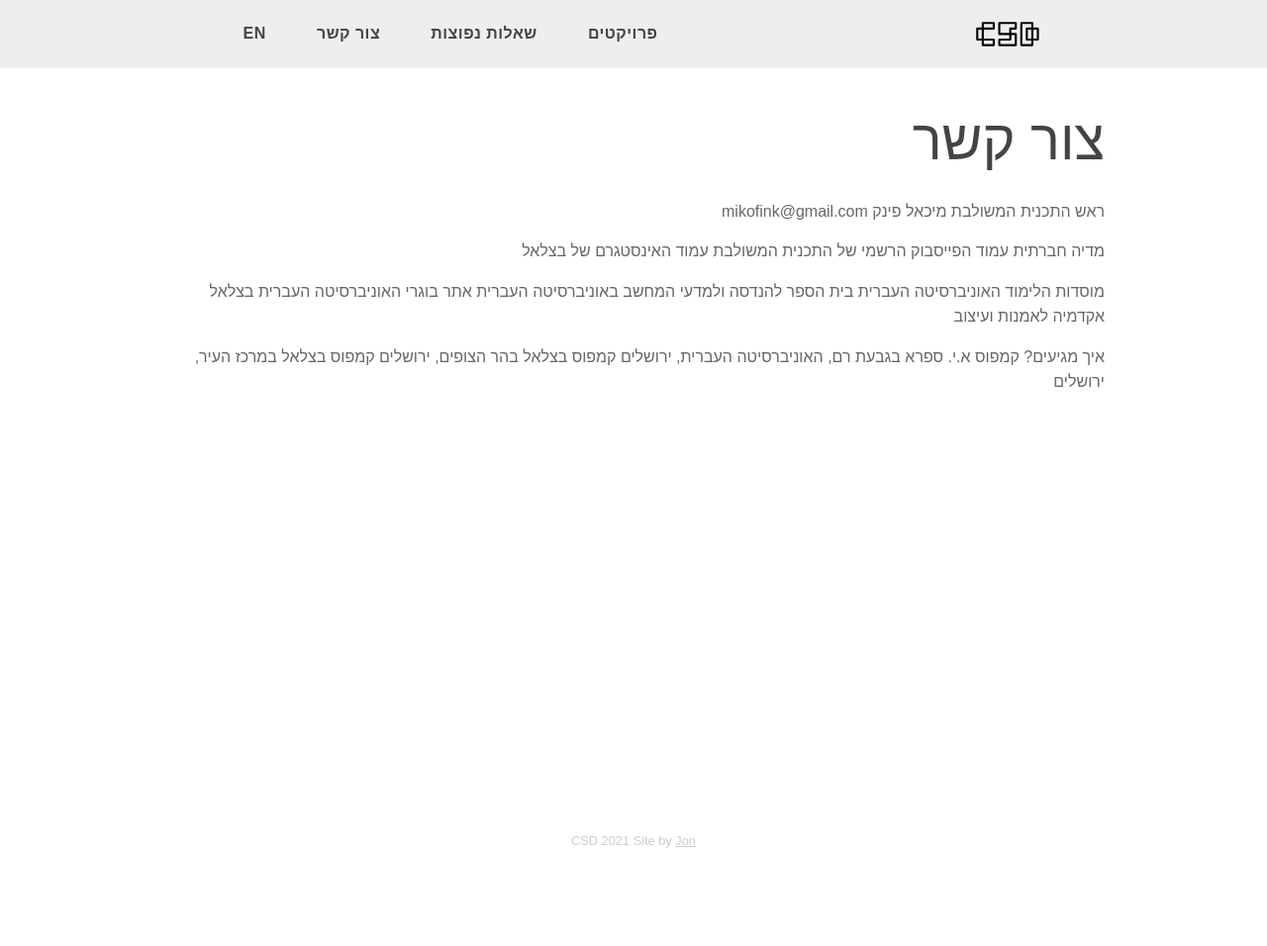
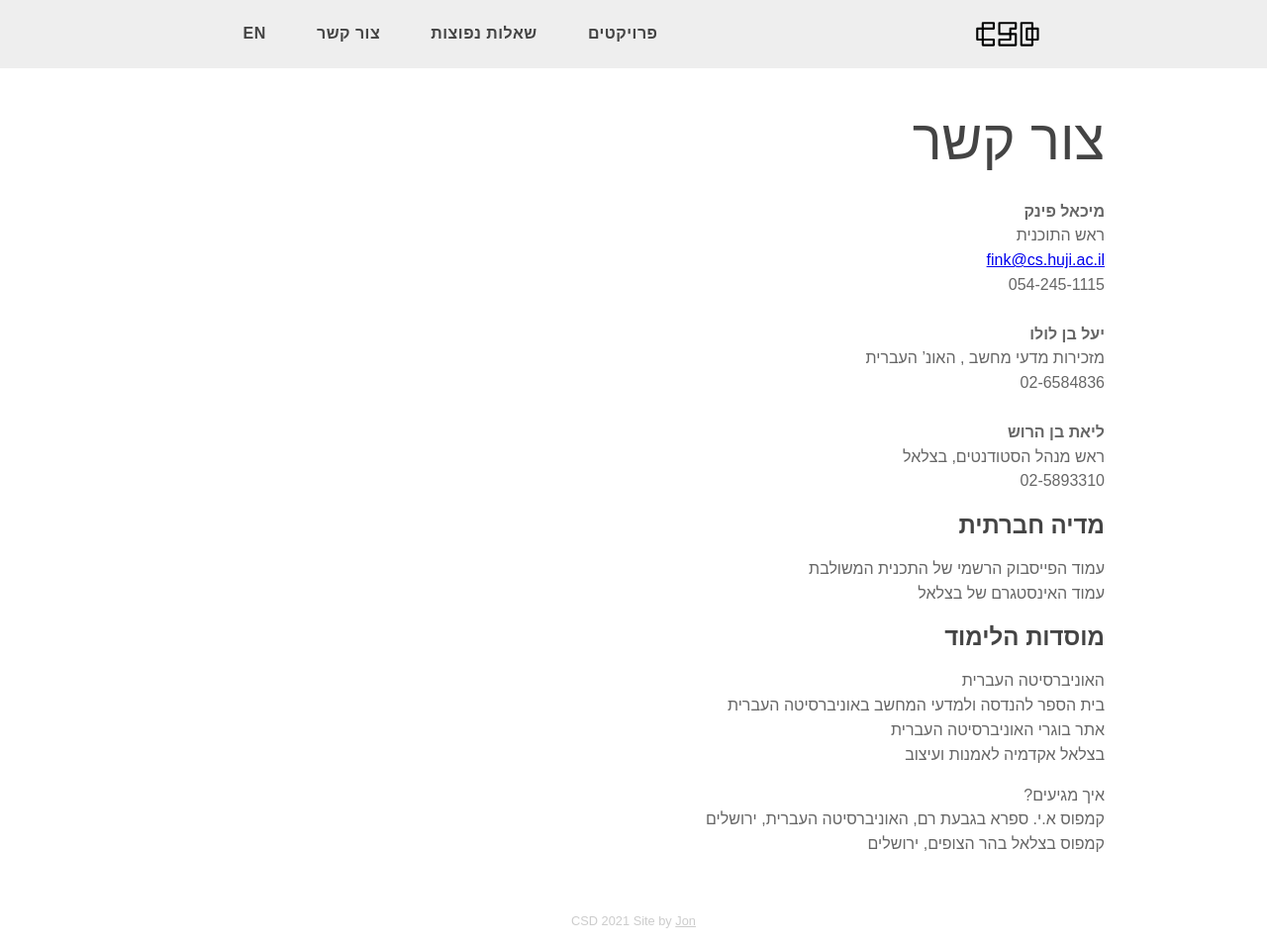
Before and after one commit to bsc-des/csd.degree, a Jekyll site: the page built from contact.md, in a window 1280 px wide and 956 px high. Shown: the whole window at 99% size. Built offline with Jekyll 4.4.1, drawn with Linux system fonts in a browser that asks for light colours; some web fonts are replaced.

Commit message:
Update Pages “contact”

```diff
--- a/contact.md
+++ b/contact.md
@@ -4,20 +4,30 @@ title: צור קשר
 permalink: /contact/
 ---
 
-ראש התכנית המשולבת
-מיכאל פינק mikofink@gmail.com
+**מיכאל פינק**\
+ראש התוכנית\
+[fink@cs.huji.ac.il](mailto:fink@cs.huji.ac.il)\
+054-245-1115\
+\
+**יעל בן לולו**\
+מזכירות מדעי מחשב , האונ' העברית\
+02-6584836\
+\
+**ליאת בן הרוש**\
+ראש מנהל הסטודנטים, בצלאל\
+02-5893310
 
-מדיה חברתית
-עמוד הפייסבוק הרשמי של התכנית המשולבת
+
+## מדיה חברתית
+עמוד הפייסבוק הרשמי של התכנית המשולבת\
 עמוד האינסטגרם של בצלאל
 
-מוסדות הלימוד
-האוניברסיטה העברית
-בית הספר להנדסה ולמדעי המחשב באוניברסיטה העברית
-אתר בוגרי האוניברסיטה העברית
+## מוסדות הלימוד
+האוניברסיטה העברית\
+בית הספר להנדסה ולמדעי המחשב באוניברסיטה העברית\
+אתר בוגרי האוניברסיטה העברית\
 בצלאל אקדמיה לאמנות ועיצוב
 
-איך מגיעים?
-קמפוס א.י. ספרא בגבעת רם, האוניברסיטה העברית, ירושלים
+איך מגיעים?\
+קמפוס א.י. ספרא בגבעת רם, האוניברסיטה העברית, ירושלים\
 קמפוס בצלאל בהר הצופים, ירושלים
-קמפוס בצלאל במרכז העיר, ירושלים
```
